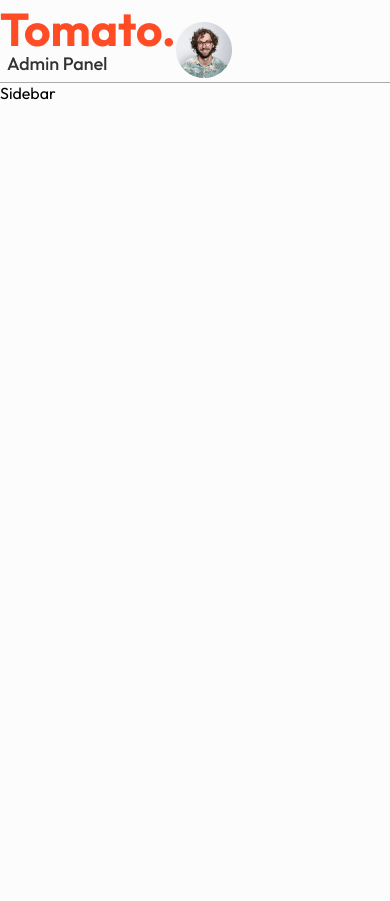
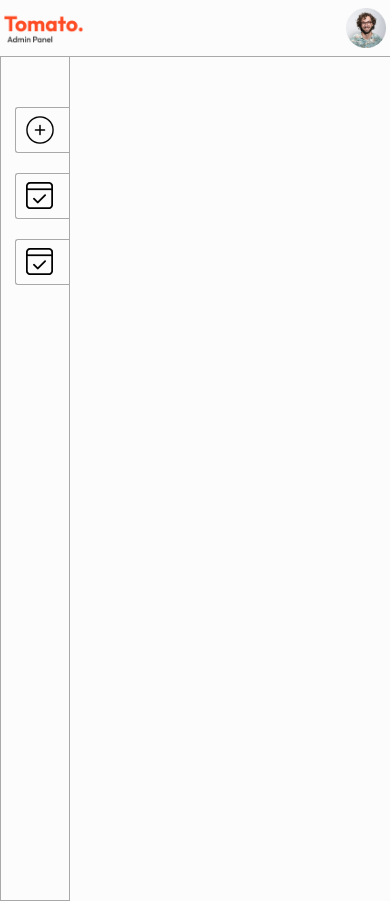
Before and after one commit to Diksha6057/Savora, a React (Vite) app in the folder admin/vite-project/: page / in a window 390 px wide. Before the commit the page ends 844 px from the top, so only its background shows below. Built offline with nearby package versions, Linux system fonts and the light colour scheme.

Commit message:
Add Sidebar component for admin panel with List Items and Orders navigation with css styling and responsiveness

```diff
--- a/admin/vite-project/src/components/Navbar/Navbar.css
+++ b/admin/vite-project/src/components/Navbar/Navbar.css
@@ -0,0 +1,12 @@
+.navbar{
+    display: flex;
+    justify-content: space-between;
+    align-items: center;
+    padding: 8px 4px;
+}
+.navbar .logo{
+    width: max(10%,80px);
+}
+.navbar .profile{
+    width: 40px;
+}
--- a/admin/vite-project/src/components/Sidebar/Sidebar.css
+++ b/admin/vite-project/src/components/Sidebar/Sidebar.css
@@ -0,0 +1,29 @@
+.sidebar{
+    width: 18%;
+    min-height: 100vh;
+    border: 1.5px solid #a9a9a9;
+    border-top: 0;
+    font-size: max(1vw,10px);
+}
+.sidebar-options{
+    padding-top: 50px;
+    padding-left: 20%;
+    display: flex;
+    flex-direction: column;
+    gap: 20px;
+}
+.sidebar-option{
+    display: flex;
+    align-items: center;
+    gap: 12px;
+    border: 1px solid #a9a9a9;
+    border-right: 0;
+    padding: 8px 10px;
+    border-radius: 3px 0px 0px 3px;
+}
+@media (max-width:900px)
+{
+    .sidebar-option p{
+        display: none;
+    }
+}
--- a/admin/vite-project/src/components/Sidebar/Sidebar.jsx
+++ b/admin/vite-project/src/components/Sidebar/Sidebar.jsx
@@ -1,8 +1,25 @@
 import React from 'react'
 import './Sidebar.css'
+import { assets } from '../../assets/assets'
 const Sidebar = () => {
   return (
-    <div>Sidebar</div>
+    <div className='sidebar'>
+        <div className="sidebar-options">
+            <div className="sidebar-option">
+                <img src={assets.add_icon} alt="" />
+                <p>Add Items</p>
+            </div>
+            <div className="sidebar-option">
+                <img src={assets.order_icon} alt="" />
+                <p>List Items</p>
+            </div>
+            <div className="sidebar-option">
+                <img src={assets.order_icon} alt="" />
+                <p>Orders</p>
+            </div>
+
+        </div>
+    </div>
   )
 }
 
```
